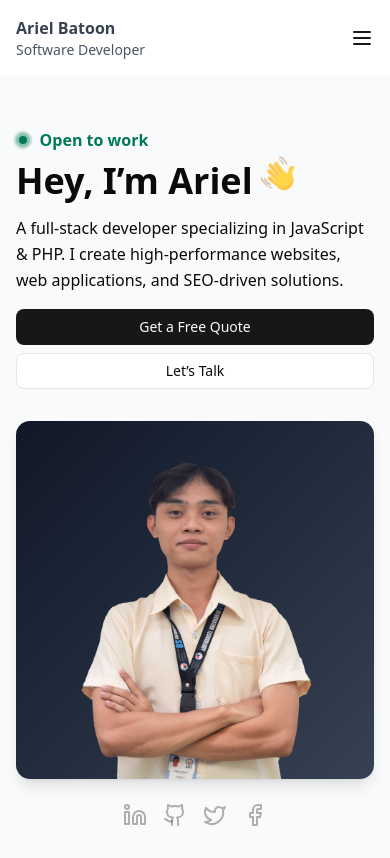
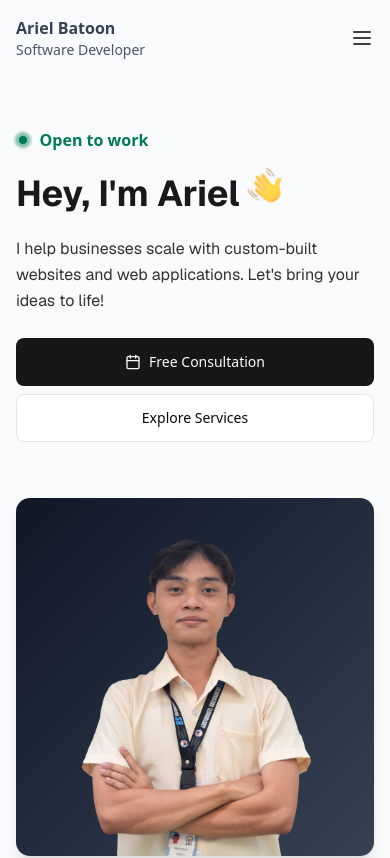
Before and after one commit to arielbatoon09/ariel-portfolio-v2, a Next.js app: page / in a window 390 px wide. Shown: the top 858 px of the page. Built offline with nearby package versions, Linux system fonts and the light colour scheme.

Commit message:
Improved UIs under homepage

```diff
--- a/app/(home)/page.tsx
+++ b/app/(home)/page.tsx
@@ -1,11 +1,11 @@
-import { HeroBanner } from "@/components/content/Hero-banner";
+import { HeroBanner } from "@/components/content/HeroBanner";
 import { RecentProjects } from "@/components/content/RecentProjects";
 import { CTASection } from "@/components/content/CTASection";
 
 export default function Home() {
   return (
     <>
-      <HeroBanner className="py-32 md:py-40" />
+      <HeroBanner className="pt-32 pb-10 md:pb-24 md:pt-40" />
       <RecentProjects className="py-10 md:py-20" />
       <CTASection />
     </>
--- a/app/about/page.tsx
+++ b/app/about/page.tsx
@@ -1,5 +1,9 @@
-export default function Home() {
+import { AboutProfile } from "@/components/content/AboutProfile";
+
+export default function About() {
   return (
-    <div>About</div>
+    <>
+      <AboutProfile className="pt-32 pb-10 md:pb-24 md:pt-40" />
+    </>
   );
 }
--- a/components/common/StatusIndicator.tsx
+++ b/components/common/StatusIndicator.tsx
@@ -22,8 +22,8 @@ export function StatusIndicator() {
             <span className="invisible h-0">Reach out</span>
           </span>
           <span className="group-hover:-translate-y-full absolute top-full flex items-center transition-all duration-500 ease-out">
+            <Mail className="mr-1 w-4 h-4" />
             Reach out
-            <Mail className="ml-1 mt-1 w-4 h-4" />
           </span>
         </p>
       </div>
--- /dev/null
+++ b/components/content/AboutProfile.tsx
@@ -0,0 +1,12 @@
+import { cn } from "@/lib/utils"
+
+export function AboutProfile({ className }: { className?: string }) {
+  return (
+    <section className={cn("bg-gray-50", className)}>
+      <div className="container max-w-screen-lg mx-auto px-4">
+        <h1 className="text-4xl font-semibold w-full font-sans leading-9 text-black/90">About Me</h1>
+
+      </div>
+    </section>
+  )
+}
--- a/components/content/CTASection.tsx
+++ b/components/content/CTASection.tsx
@@ -4,9 +4,9 @@ import { Button } from "@/components/ui/button";
 export function CTASection({ className }: { className?: string }) {
   return (
     <section className={cn("bg-gray-50", className)}>
-      <div className="bg-black/90 container max-w-screen-lg mx-auto px-4 flex flex-col items-center justify-center py-16 text-center space-y-6 md:rounded-lg">
-        <h3 className="text-4xl font-bold text-white">Let's Build Something Great Together</h3>
-        <p className="text-white/75">Let's work together to bring your ideas to life and create something amazing.</p>
+      <div className="bg-gradient-to-r from-black via-gray-900 to-black container max-w-screen-lg mx-auto px-4 flex flex-col items-center justify-center py-16 text-center space-y-6 md:rounded-lg">
+        <h2 className="text-4xl font-bold text-white">Ready to Bring Your Vision to Life?</h2>
+        <p className="text-white/75 w-full md:max-w-xl">Whether you're searching for a dedicated partner to develop your project or simply need expert support, I'm here to help. Let's create something extraordinary together.</p>
         <Button variant="outline" size="lg">Get in Touch</Button>
       </div>
     </section>
--- a/components/content/Footer.tsx
+++ b/components/content/Footer.tsx
@@ -24,12 +24,12 @@ interface FooterProps {
 export function Footer({ data }: FooterProps) {
   return (
     <footer className="bg-gray-50">
-      <div className="container max-w-screen-lg mx-auto px-4 py-4">
+      <div className="container max-w-screen-lg mx-auto px-4 py-10">
         <div className="grid grid-cols-2 md:grid-cols-4 gap-6 md:gap-24">
           {/* About Column */}
           {data.map((item, index) => (
             <div key={index} className="space-y-2">
-              <h3 className="font-bold text-lg">{item.title}</h3>
+              <h3 className="font-semibold text-lg text-black/80">{item.title}</h3>
               {item.description && (
                 <p className="text-sm text-black/75">{item.description}</p>
               )}
--- a/components/content/Hero-banner.tsx
+++ b/components/content/HeroBanner.tsx
@@ -3,6 +3,7 @@ import { cn } from "@/lib/utils";
 import { Button } from "../ui/button";
 import { StatusIndicator } from "../common/StatusIndicator";
 import { Socials } from "./Socials";
+import { Calendar } from "lucide-react";
 
 export function HeroBanner({ className }: { className?: string }) {
   return (
@@ -10,19 +11,19 @@ export function HeroBanner({ className }: { className?: string }) {
       <div className="container max-w-screen-lg mx-auto px-4">
         <article className="grid grid-cols-1 md:grid-cols-2 gap-8 md:gap-14 items-center">
           {/* Text Content */}
-          <div>
+          <div className="space-y-6">
             <StatusIndicator />
-            <h1 className="font-bold w-full text-4xl leading-9">Hey, I’m Ariel
+            <h1 className="font-bold w-full font-sans text-4xl md:text-5xl text-black/90 leading-9 -mt-3">Hey, I'm Ariel
               <span className="ml-1 inline-block origin-bottom-right animate-wave cursor-pointer">
                 <Image className="" src="/waving-hand.svg" height={42} width={42} alt="wave hand" />
               </span>
             </h1>
-            <p className="leading-relaxed py-4">
-              A full-stack developer specializing in JavaScript & PHP. I create high-performance websites, web applications, and SEO-driven solutions.
+            <p className="leading-relaxed text-black/80 font-sans">
+              I help businesses scale with custom-built websites and web applications. Let's bring your ideas to life!
             </p>
             <div className="flex flex-col md:flex-row gap-2">
-              <Button>Get a Free Quote</Button>
-              <Button variant="outline">Let’s Talk</Button>
+              <Button size="lg"><Calendar /> Free Consultation</Button>
+              <Button size="lg" variant="outline">Explore Services</Button>
             </div>
             <div className="hidden md:block">
               <Socials />
--- a/components/content/Navbar.tsx
+++ b/components/content/Navbar.tsx
@@ -39,7 +39,7 @@ export function Navbar() {
       <header
         className={cn(
           "fixed top-0 left-0 w-full z-50 transition-all duration-300",
-          isScrolled && !isMenuOpen ? "backdrop-blur-md bg-white/50" : "bg-white"
+          isScrolled && !isMenuOpen ? "backdrop-blur-md bg-white/50" : "bg-gray-50"
         )}
       >
         <nav className="container max-w-screen-lg mx-auto flex justify-between items-center px-4 py-4 relative">
@@ -76,7 +76,7 @@ export function Navbar() {
             onClick={() => setIsMenuOpen(!isMenuOpen)}
             className="md:hidden text-black/90 hover:text-brand transition-colors z-50"
           >
-            {isMenuOpen ? <X size={24} /> : <Menu size={24} />}
+            {isMenuOpen ? <X className="text-black/75" size={24} /> : <Menu className="text-black/75" size={24} />}
           </button>
         </nav>
       </header>
@@ -84,7 +84,7 @@ export function Navbar() {
       {/* Mobile Menu (Placed under the navbar) */}
       <div
         className={cn(
-          "fixed top-[64px] left-0 w-full bg-white shadow-md transition-transform transform z-40 md:hidden",
+          "fixed top-[64px] left-0 w-full bg-gray-50 shadow-md transition-transform transform z-40 md:hidden",
           isMenuOpen ? "translate-y-0 opacity-100" : "-translate-y-full opacity-0"
         )}
       >
```
